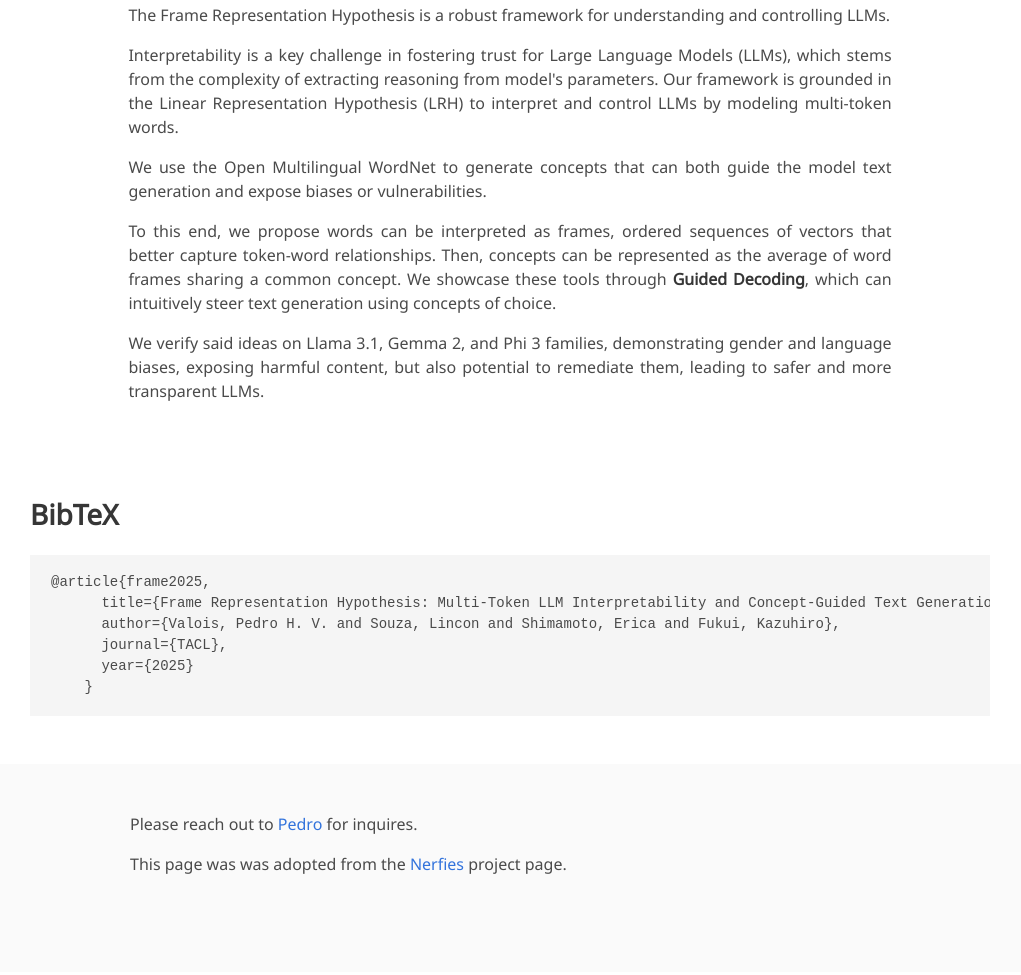
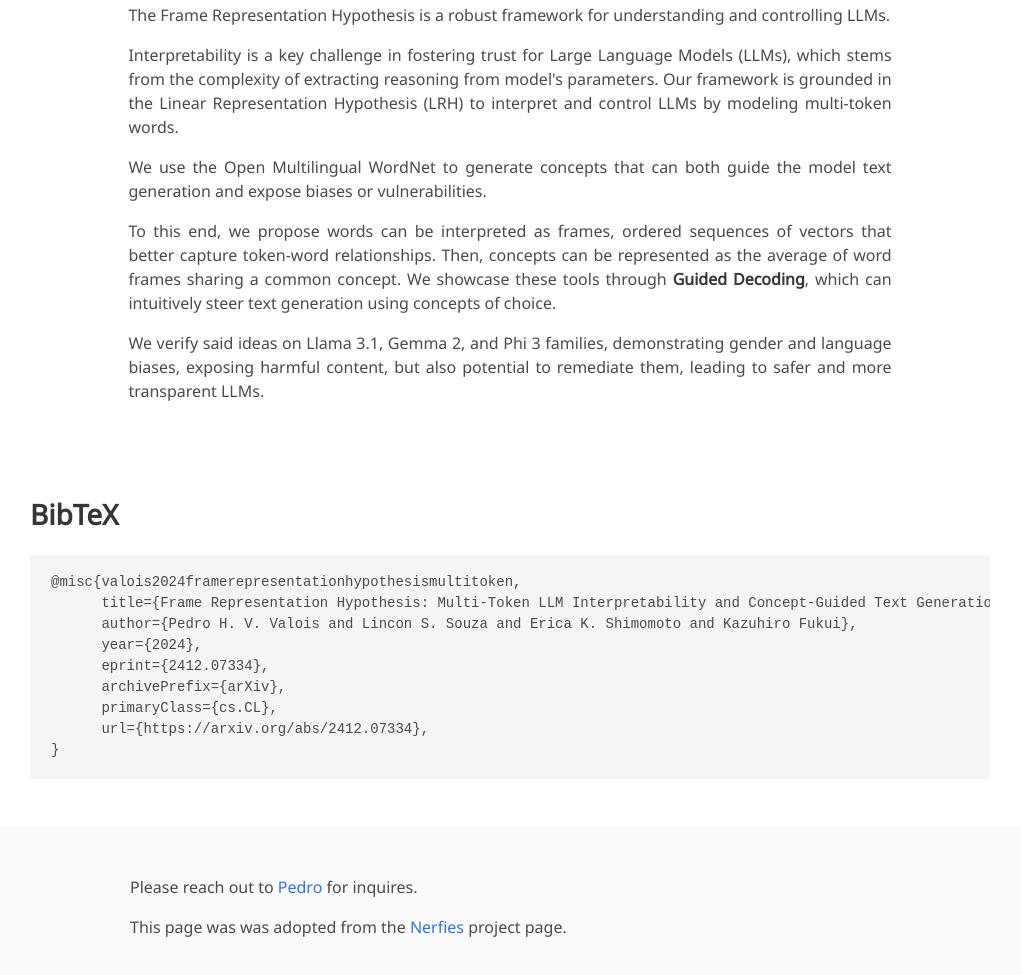
Before and after one commit to phvv-me/frame-representation-hypothesis, a plain HTML site: page index.html in a window 1280 px wide. Shown: the part 1160-2135 px from the top of the page, without its empty margins (130-1151 px from the left). Drawn offline with nearby package versions, Linux system fonts and the light colour scheme; some icons are missing; a web font is replaced by a local one.

Commit message:
Update index.html

```diff
--- a/index.html
+++ b/index.html
@@ -206,12 +206,15 @@
 <section class="section" id="BibTeX">
   <div class="container is-max-desktop content">
     <h2 class="title">BibTeX</h2>
-    <pre><code>@article{frame2025,
+    <pre><code>@misc{valois2024framerepresentationhypothesismultitoken,
       title={Frame Representation Hypothesis: Multi-Token LLM Interpretability and Concept-Guided Text Generation},
-      author={Valois, Pedro H. V. and Souza, Lincon and Shimamoto, Erica and Fukui, Kazuhiro},
-      journal={TACL},
-      year={2025}
-    }</code></pre>
+      author={Pedro H. V. Valois and Lincon S. Souza and Erica K. Shimomoto and Kazuhiro Fukui},
+      year={2024},
+      eprint={2412.07334},
+      archivePrefix={arXiv},
+      primaryClass={cs.CL},
+      url={https://arxiv.org/abs/2412.07334},
+}</code></pre>
   </div>
 </section>
 
```
